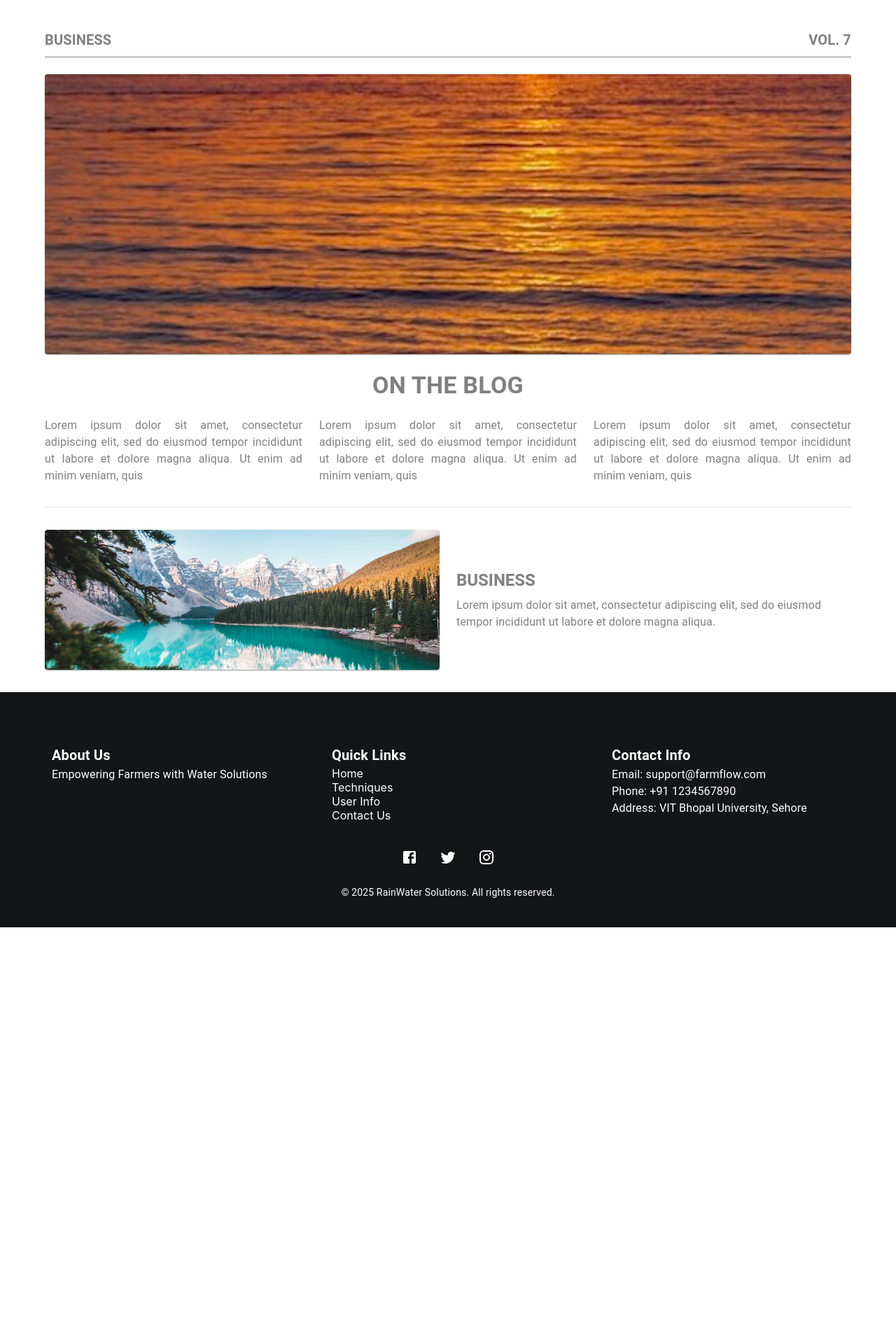
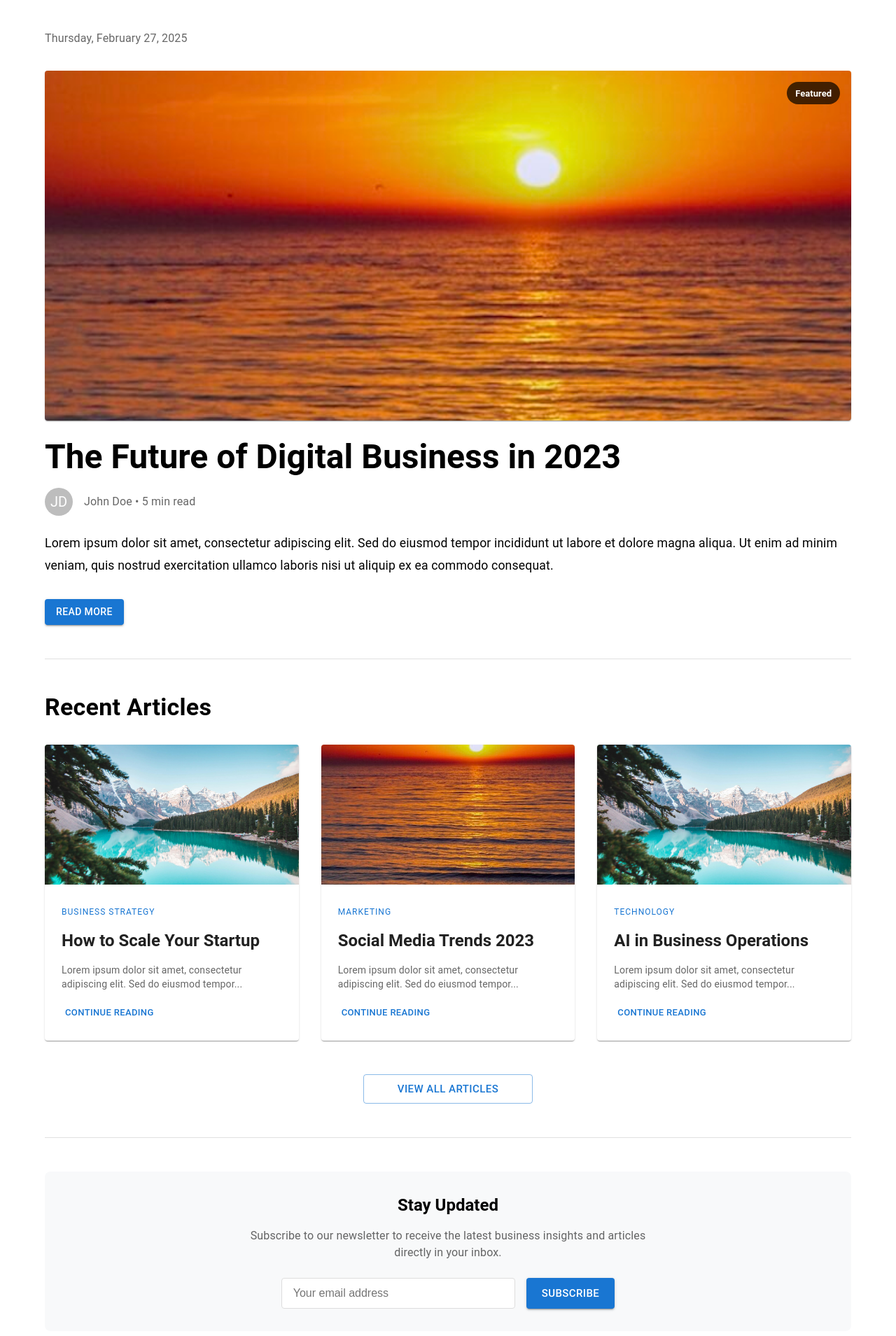
Before and after one commit to SUHAANII/EPICS_FarmFlow, a React (Create React App) app in the folder client/: page /blog in a window 1280 px wide. Shown: the part 71-1980 px from the top of the page at 70% size. Before the commit the page ends 1396 px from the top, so only its background shows below. Built offline with nearby package versions, Linux system fonts and the light colour scheme.

Commit message:
added new blog page

```diff
--- a/client/src/components/blogs/blog.jsx
+++ b/client/src/components/blogs/blog.jsx
@@ -1,64 +1,203 @@
 import React from "react";
-import { Container, Typography, Divider, Grid, Card, CardMedia,  Box } from "@mui/material";
+import {
+  Container,
+  Typography,
+  Divider,
+  Grid,
+  Card,
+  CardMedia,
+  Box,
+  Button,
+  Chip,
+  Avatar
+} from "@mui/material";
 import sunset from "../../data/sunset.jpeg";
 import scenic from "../../data/scenic.jpeg";
+import { styled } from "@mui/system";
+
+const StyledCard = styled(Card)({
+  transition: "transform 0.3s ease-in-out",
+  '&:hover': {
+    transform: "scale(1.02)",
+    boxShadow: "0 10px 20px rgba(0,0,0,0.1)"
+  }
+});
+
+const CategoryChip = styled(Chip)({
+  position: "absolute",
+  top: 16,
+  right: 16,
+  backgroundColor: "rgba(0,0,0,0.7)",
+  color: "white",
+  fontWeight: "bold"
+});
 
 const BlogPage = () => {
     return (
-        <Container  sx={{ fontFamily: "serif", color: "gray" , mb: 4 ,mt: 4}}>
-            {/* Header */}
-            <Box display="flex" justifyContent="space-between" alignItems="center" borderBottom={1} pb={1} mb={3}>
-                <Typography variant="h6" fontWeight="bold">BUSINESS</Typography>
-                <Typography variant="h6" fontWeight="bold">VOL. 7</Typography>
+        <Container maxWidth="lg" sx={{ fontFamily: "'Inter', sans-serif", mb: 6, mt: 4 }}>
+            {/* Header with date and category */}
+            <Box display="flex" justifyContent="space-between" alignItems="center" mb={4}>
+                <Typography variant="subtitle1" color="textSecondary">
+                    {new Date().toLocaleDateString('en-US', {
+                        weekday: 'long',
+                        year: 'numeric',
+                        month: 'long',
+                        day: 'numeric'
+                    })}
+                </Typography>
+
             </Box>
 
-            {/* Main Image */}
-            <Card sx={{ mb: 3 }}>
-                <CardMedia
-                    component="img"
-                    height= "400px"
-                    image= {sunset}
-                    alt="Sunset view"
-                />
-            </Card>
+            {/* Featured Post */}
+            <Box position="relative" mb={6}>
+                <StyledCard>
+                    <CategoryChip label="Featured" />
+                    <CardMedia
+                        component="img"
+                        height="500"
+                        image={sunset}
+                        alt="Sunset view"
+                        sx={{ objectPosition: "center 30%" }}
+                    />
+                </StyledCard>
+                <Box mt={3}>
+                    <Typography variant="h3" fontWeight="bold" mb={2}>
+                        The Future of Digital Business in 2023
+                    </Typography>
+                    <Box display="flex" alignItems="center" mb={3}>
+                        <Avatar sx={{ width: 40, height: 40, mr: 2 }}>JD</Avatar>
+                        <Typography variant="subtitle1" color="textSecondary">
+                            John Doe • 5 min read
+                        </Typography>
+                    </Box>
+                    <Typography variant="body1" paragraph fontSize="1.1rem" lineHeight="1.8">
+                        Lorem ipsum dolor sit amet, consectetur adipiscing elit. Sed do eiusmod tempor incididunt
+                        ut labore et dolore magna aliqua. Ut enim ad minim veniam, quis nostrud exercitation
+                        ullamco laboris nisi ut aliquip ex ea commodo consequat.
+                    </Typography>
+                    <Button variant="contained" color="primary" sx={{ mt: 2 }}>
+                        Read More
+                    </Button>
+                </Box>
+            </Box>
 
-            {/* Blog Title */}
-            <Typography variant="h4" fontWeight="bold" textAlign="center" mb={3}>ON THE BLOG</Typography>
+            <Divider sx={{ my: 6 }} />
 
-            {/* Blog Content */}
-            <Grid container spacing={3} textAlign="justify">
-                <Grid item xs={12} md={4}>
-                    <Typography>Lorem ipsum dolor sit amet, consectetur adipiscing elit, sed do eiusmod tempor incididunt ut labore et dolore magna aliqua. Ut enim ad minim veniam, quis</Typography>
-                </Grid>
-                <Grid item xs={12} md={4}>
-                    <Typography>Lorem ipsum dolor sit amet, consectetur adipiscing elit, sed do eiusmod tempor incididunt ut labore et dolore magna aliqua. Ut enim ad minim veniam, quis</Typography>
-                </Grid>
-                <Grid item xs={12} md={4}>
-                    <Typography>Lorem ipsum dolor sit amet, consectetur adipiscing elit, sed do eiusmod tempor incididunt ut labore et dolore magna aliqua. Ut enim ad minim veniam, quis</Typography>
-                </Grid>
-            </Grid>
+            {/* Recent Articles */}
+            <Typography variant="h4" fontWeight="bold" mb={4}>
+                Recent Articles
+            </Typography>
 
-            <Divider sx={{ my: 4 }} />
-
-            {/* Secondary Image & Business Section */}
-            <Grid container spacing={3} alignItems="center">
-                <Grid item xs={12} md={6}>
-                    <Card>
+            <Grid container spacing={4}>
+                <Grid item xs={12} md={6} lg={4}>
+                    <StyledCard>
                         <CardMedia
                             component="img"
                             height="200"
                             image={scenic}
                             alt="Scenic view"
                         />
-                    </Card>
+                        <Box p={3}>
+                            <Typography variant="overline" color="primary" display="block" mb={1}>
+                                BUSINESS STRATEGY
+                            </Typography>
+                            <Typography variant="h5" fontWeight="bold" mb={2}>
+                                How to Scale Your Startup
+                            </Typography>
+                            <Typography variant="body2" color="textSecondary" paragraph>
+                                Lorem ipsum dolor sit amet, consectetur adipiscing elit. Sed do eiusmod tempor...
+                            </Typography>
+                            <Button variant="text" color="primary" size="small">
+                                Continue Reading
+                            </Button>
+                        </Box>
+                    </StyledCard>
                 </Grid>
-                <Grid item xs={12} md={6}>
-                    <Typography variant="h5" fontWeight="bold" mb={1}>BUSINESS</Typography>
-                    <Typography>Lorem ipsum dolor sit amet, consectetur adipiscing elit, sed do eiusmod tempor incididunt ut labore et dolore magna aliqua.</Typography>
+
+                <Grid item xs={12} md={6} lg={4}>
+                    <StyledCard>
+                        <CardMedia
+                            component="img"
+                            height="200"
+                            image={sunset}
+                            alt="Sunset view"
+                        />
+                        <Box p={3}>
+                            <Typography variant="overline" color="primary" display="block" mb={1}>
+                                MARKETING
+                            </Typography>
+                            <Typography variant="h5" fontWeight="bold" mb={2}>
+                                Social Media Trends 2023
+                            </Typography>
+                            <Typography variant="body2" color="textSecondary" paragraph>
+                                Lorem ipsum dolor sit amet, consectetur adipiscing elit. Sed do eiusmod tempor...
+                            </Typography>
+                            <Button variant="text" color="primary" size="small">
+                                Continue Reading
+                            </Button>
+                        </Box>
+                    </StyledCard>
+                </Grid>
+
+                <Grid item xs={12} md={6} lg={4}>
+                    <StyledCard>
+                        <CardMedia
+                            component="img"
+                            height="200"
+                            image={scenic}
+                            alt="Scenic view"
+                        />
+                        <Box p={3}>
+                            <Typography variant="overline" color="primary" display="block" mb={1}>
+                                TECHNOLOGY
+                            </Typography>
+                            <Typography variant="h5" fontWeight="bold" mb={2}>
+                                AI in Business Operations
+                            </Typography>
+                            <Typography variant="body2" color="textSecondary" paragraph>
+                                Lorem ipsum dolor sit amet, consectetur adipiscing elit. Sed do eiusmod tempor...
+                            </Typography>
+                            <Button variant="text" color="primary" size="small">
+                                Continue Reading
+                            </Button>
+                        </Box>
+                    </StyledCard>
                 </Grid>
             </Grid>
 
+            <Box textAlign="center" mt={6}>
+                <Button variant="outlined" size="large" sx={{ px: 6 }}>
+                    View All Articles
+                </Button>
+            </Box>
 
+            <Divider sx={{ my: 6 }} />
+
+            {/* Newsletter Subscription */}
+            <Box textAlign="center" p={4} sx={{ backgroundColor: "#f8f9fa", borderRadius: 2 }}>
+                <Typography variant="h5" fontWeight="bold" mb={2}>
+                    Stay Updated
+                </Typography>
+                <Typography variant="body1" color="textSecondary" maxWidth="600px" mx="auto" mb={3}>
+                    Subscribe to our newsletter to receive the latest business insights and articles directly in your inbox.
+                </Typography>
+                <Box display="flex" justifyContent="center" gap={2}>
+                    <input
+                        type="email"
+                        placeholder="Your email address"
+                        style={{
+                            padding: "12px 16px",
+                            border: "1px solid #ddd",
+                            borderRadius: "4px",
+                            width: "300px",
+                            fontSize: "1rem"
+                        }}
+                    />
+                    <Button variant="contained" color="primary" size="large">
+                        Subscribe
+                    </Button>
+                </Box>
+            </Box>
         </Container>
     );
 };
--- a/client/src/components/home/Home.jsx
+++ b/client/src/components/home/Home.jsx
@@ -546,6 +546,7 @@ const StatisticsSection = () => {
 
 // 🌟 Call to Action Section (New)
 const CallToActionSection = () => {
+  const navigate = useNavigate();
   return (
     <Box
       sx={{
@@ -581,6 +582,7 @@ const CallToActionSection = () => {
           <Button
             variant="contained"
             size="large"
+            onClick={() => navigate("/login")}
             sx={{
               px: 4,
               py: 1.5,
--- a/client/src/components/techniques/Techniques.jsx
+++ b/client/src/components/techniques/Techniques.jsx
@@ -96,7 +96,8 @@ const Techniques = () => {
       borderRadius: "50px",
       "& .MuiOutlinedInput-root": {
         borderRadius: "50px",
-                boxShadow: "0 4px 10px rgba(0,0,0,0.1)"
+        boxShadow: "0 4px 10px rgba(0,0,0,0.1)",
+        paddingRight: 14, // Added padding on the right to prevent text from being hidden behind the button
       }
     }}
     InputProps={{
@@ -121,7 +122,8 @@ const Techniques = () => {
       boxShadow: "0 4px 10px rgba(0,0,0,0.1)",
       "&:hover": {
         backgroundColor: "#01579b",
-              }
+      },
+      marginRight: 1, // Added right margin to create space between button and edge
     }}
   >
     Search
```
Lines whose indentation alone changed are shown as unchanged.
